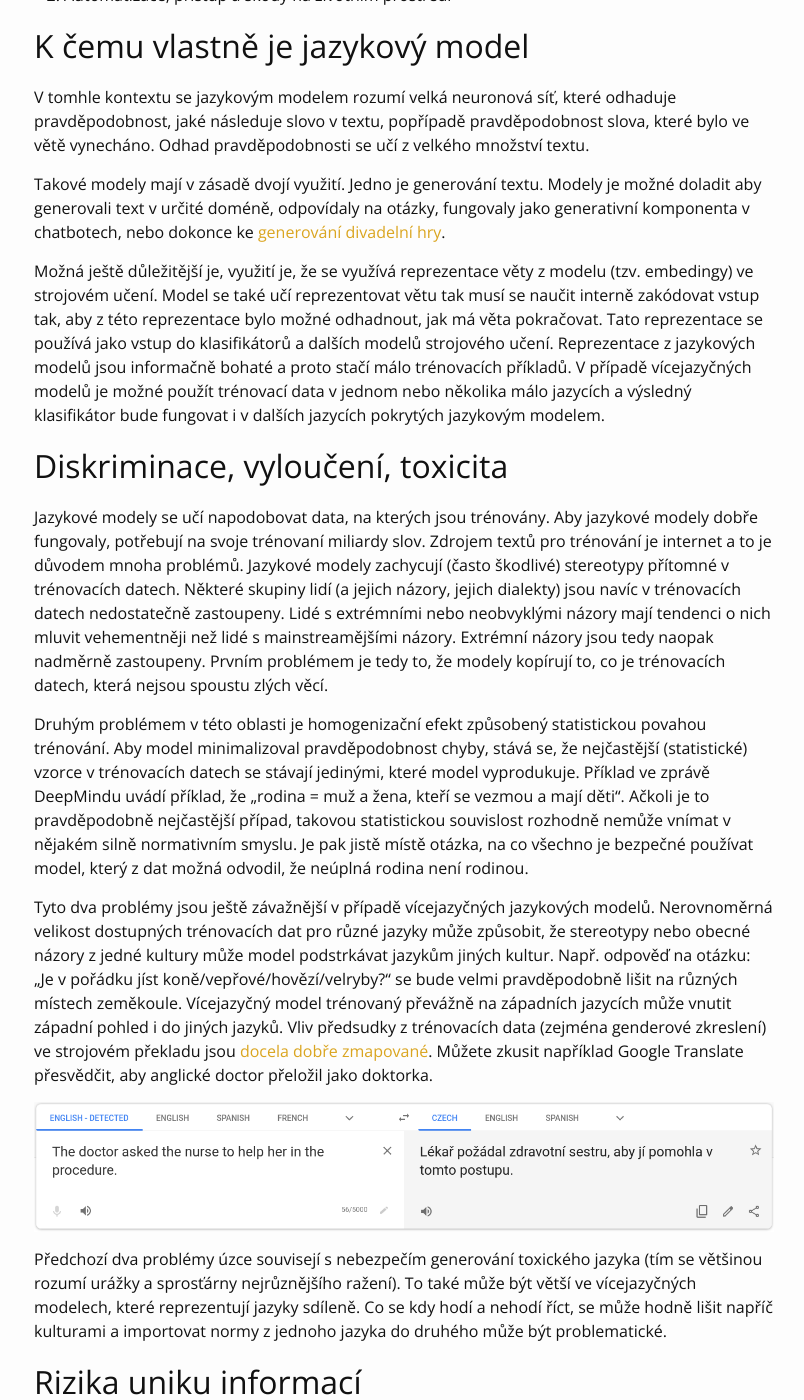
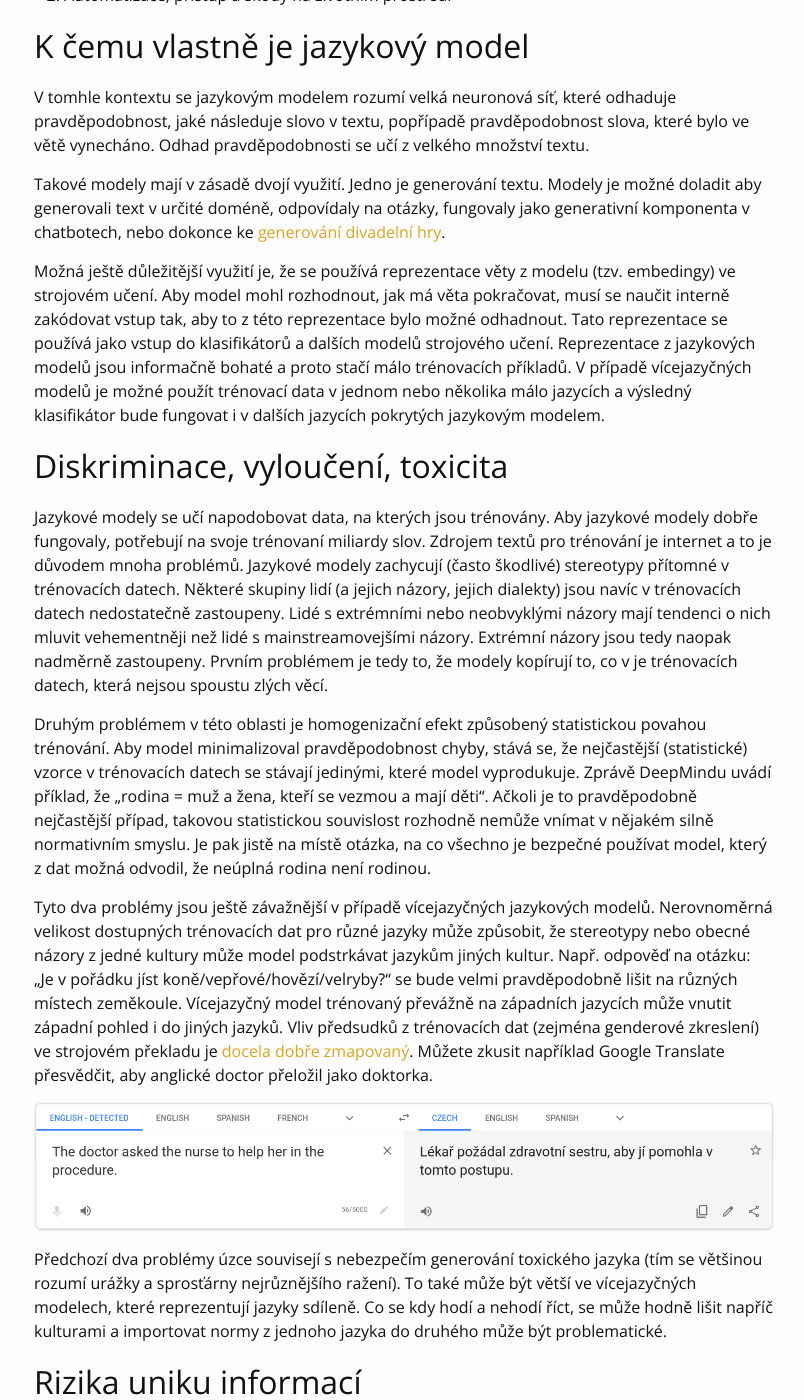
Before and after one commit to jlibovicky/jlibovicky.github.io, a Jekyll site: the page built from _posts/2022-01-24-MT-Weekly-Zle-Vicejazycne-Modely.md, in a window 1280 px wide and 1400 px high, scrolled down 1079 px. Shown: the whole window, without its empty margins (236-1040 px from the left). Built offline with Jekyll 4.4.1, drawn with Linux system fonts in a browser that asks for light colours; nearby versions of some CDN libraries; some web fonts are replaced; comment, search, counter and statistics services are not loaded; some of the changed text lies outside the part shown.

Commit message:
opravy podle michala

```diff
--- a/_posts/2022-01-24-MT-Weekly-Zle-Vicejazycne-Modely.md
+++ b/_posts/2022-01-24-MT-Weekly-Zle-Vicejazycne-Modely.md
@@ -55,15 +55,15 @@ možné doladit aby generovali text v určité doméně, odpovídaly na otázky,
 fungovaly jako generativní komponenta v chatbotech, nebo dokonce ke [generování
 divadelní hry](https://theaitre.com).
 
-Možná ještě důležitější je, využití je, že se využívá reprezentace věty z
-modelu (tzv. embedingy) ve strojovém učení. Model se také učí reprezentovat
-větu tak musí se naučit interně zakódovat vstup tak, aby z této reprezentace
-bylo možné odhadnout, jak má věta pokračovat. Tato reprezentace se používá jako
-vstup do klasifikátorů a dalších modelů strojového učení. Reprezentace z
-jazykových modelů jsou informačně bohaté a proto stačí málo trénovacích
-příkladů. V případě vícejazyčných modelů je možné použít trénovací data v
-jednom nebo několika málo jazycích a výsledný klasifikátor bude fungovat i v
-dalších jazycích pokrytých jazykovým modelem.
+Možná ještě důležitější využití je, že se používá reprezentace věty z modelu
+(tzv. embedingy) ve strojovém učení. Aby model mohl rozhodnout, jak má věta
+pokračovat, musí se naučit interně zakódovat vstup tak, aby to z této
+reprezentace bylo možné odhadnout. Tato reprezentace se používá jako vstup do
+klasifikátorů a dalších modelů strojového učení. Reprezentace z jazykových
+modelů jsou informačně bohaté a proto stačí málo trénovacích příkladů. V
+případě vícejazyčných modelů je možné použít trénovací data v jednom nebo
+několika málo jazycích a výsledný klasifikátor bude fungovat i v dalších
+jazycích pokrytých jazykovým modelem.
 
 ## Diskriminace, vyloučení, toxicita
 
@@ -73,18 +73,18 @@ Zdrojem textů pro trénování je internet a to je důvodem mnoha problémů.
 Jazykové modely zachycují (často škodlivé) stereotypy přítomné v trénovacích
 datech. Některé skupiny lidí (a jejich názory, jejich dialekty) jsou navíc v
 trénovacích datech nedostatečně zastoupeny. Lidé s extrémními nebo neobvyklými
-názory mají tendenci o nich mluvit vehementněji než lidé s mainstreamějšími
+názory mají tendenci o nich mluvit vehementněji než lidé s mainstreamovejšími
 názory. Extrémní názory jsou tedy naopak nadměrně zastoupeny. Prvním problémem
-je tedy to, že modely kopírují to, co je trénovacích datech, která nejsou
+je tedy to, že modely kopírují to, co v je trénovacích datech, která nejsou
 spoustu zlých věcí.
 
 Druhým problémem v této oblasti je homogenizační efekt způsobený statistickou
 povahou trénování. Aby model minimalizoval pravděpodobnost chyby, stává se, že
 nejčastější (statistické) vzorce v trénovacích datech se stávají jedinými,
-které model vyprodukuje. Příklad ve zprávě DeepMindu uvádí příklad, že „rodina
+které model vyprodukuje. Zprávě DeepMindu uvádí příklad, že „rodina
 = muž a žena, kteří se vezmou a mají děti“. Ačkoli je to pravděpodobně
 nejčastější případ, takovou statistickou souvislost rozhodně nemůže vnímat v
-nějakém silně normativním smyslu. Je pak jistě místě otázka, na co všechno je
+nějakém silně normativním smyslu. Je pak jistě na místě otázka, na co všechno je
 bezpečné používat model, který z dat možná odvodil, že neúplná rodina není
 rodinou.
 
@@ -94,9 +94,9 @@ způsobit, že stereotypy nebo obecné názory z jedné kultury může model
 podstrkávat jazykům jiných kultur. Např. odpověď na otázku: „Je v pořádku jíst
 koně/vepřové/hovězí/velryby?“ se bude velmi pravděpodobně lišit na různých
 místech zeměkoule. Vícejazyčný model trénovaný převážně na západních jazycích
-může vnutit západní pohled i do jiných jazyků. Vliv předsudky z trénovacích
-data (zejména genderové zkreslení) ve strojovém překladu jsou [docela dobře
-zmapované](https://direct.mit.edu/tacl/article/doi/10.1162/tacl_a_00401/106991/Gender-Bias-in-Machine-Translation).
+může vnutit západní pohled i do jiných jazyků. Vliv předsudků z trénovacích dat
+(zejména genderové zkreslení) ve strojovém překladu je [docela dobře
+zmapovaný](https://direct.mit.edu/tacl/article/doi/10.1162/tacl_a_00401/106991/Gender-Bias-in-Machine-Translation).
 Můžete zkusit například Google Translate přesvědčit, aby anglické doctor
 přeložil jako doktorka.
 
@@ -112,11 +112,11 @@ z jednoho jazyka do druhého může být problematické.
 ## Rizika uniku informací
 
 Jedním z dalších rizik je únik nebo logické vyvození neveřejných informací,
-které se z nějakého důvodu ocitly trénovacích datech. To platí stejně pro
+které se z nějakého důvodu ocitly v trénovacích datech. To platí stejně pro
 jednojazyčné i vícejazyčné modely. Podobné riziko (i když pravděpodobně mnohem
 menší) existuje i u strojového překladu. [Článek z JHU z roku
 2020](https://aclanthology.org/2020.tacl-1.4) ukazuje, že by mohlo být možné
-zjistit, zda byla věta součástí trénovacích dat, v případě strojového překladu
+zjistit, zda byla věta součástí trénovacích dat. V případě strojového překladu
 je to výrazně těžší.
 
 ## Šíření dezinformací
```
Also changed, not shown: other parts of _posts/2022-01-24-MT-Weekly-Zle-Vicejazycne-Modely.md (+7 -7 lines).
